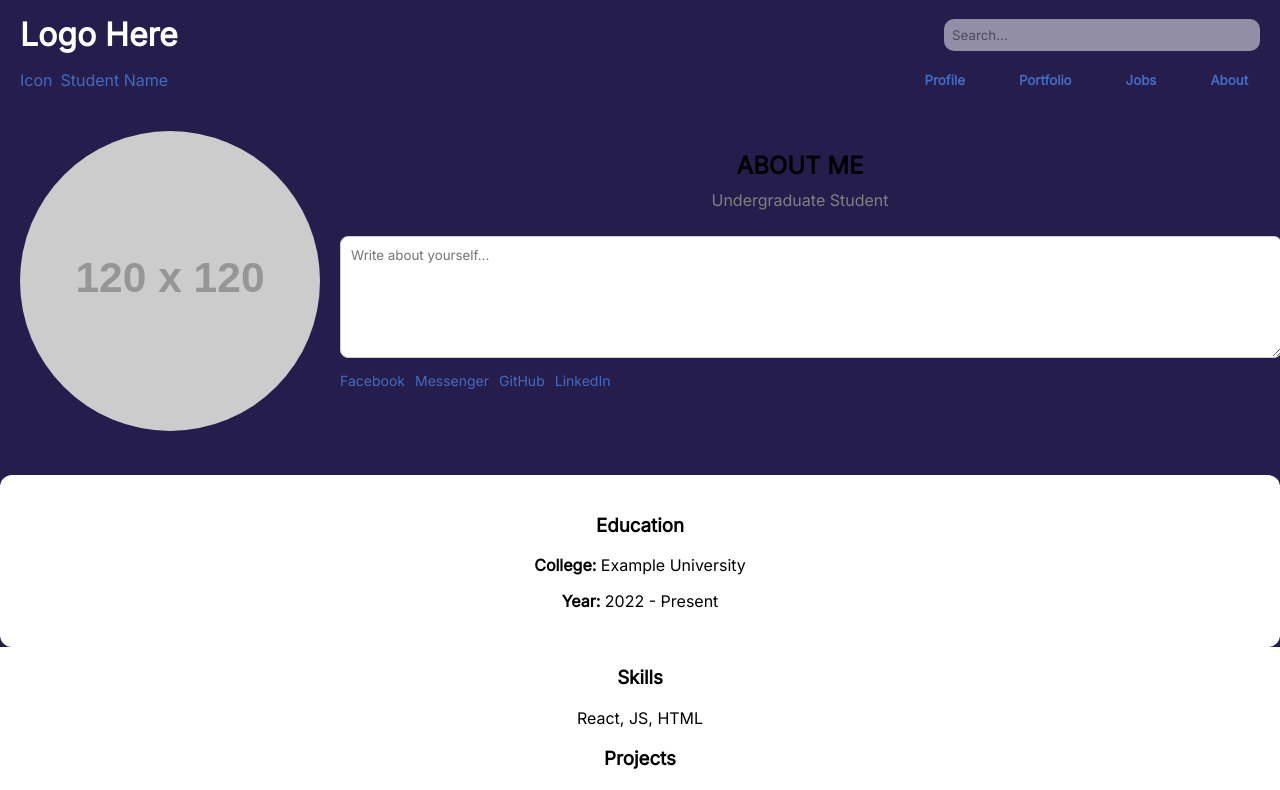
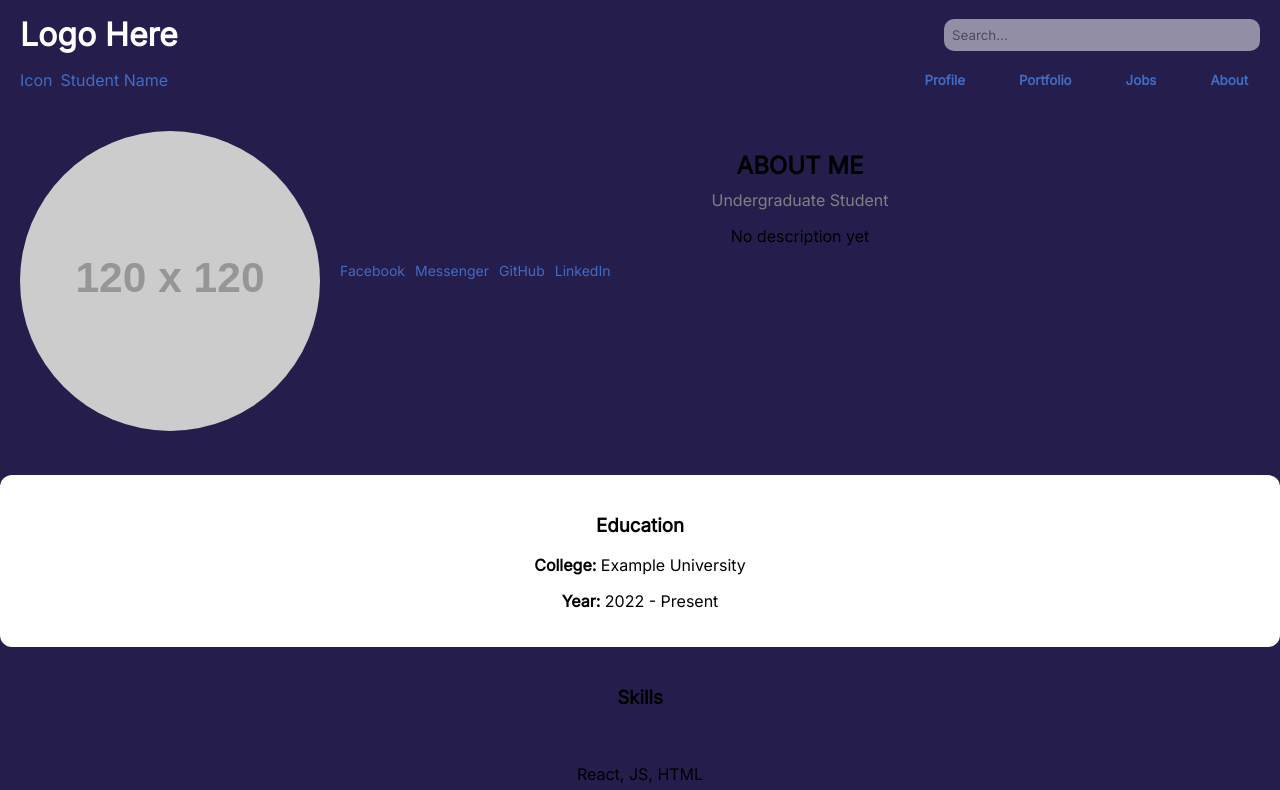
Before and after one commit to cdvincoy/cmsc126-ProjectDyV-FinalProject, a React (Create React App) app in the folder client/: page /dashboard in a window 1280 px wide. Shown: the top 790 px of the page. Built offline with nearby package versions, Linux system fonts and the light colour scheme.

Commit message:
Updated dashboard

```diff
--- a/client/src/pages/DashboardPage.js
+++ b/client/src/pages/DashboardPage.js
@@ -4,7 +4,6 @@ import "./Dashboard.css";
 function DashboardPage() {
   const [page, setPage] = useState("profile");
   const [isEditing, setIsEditing] = useState(false);
-
   const [about, setAbout] = useState("");
 
   return (
@@ -12,15 +11,20 @@ function DashboardPage() {
 
       {/* HEADER */}
       <header className="dashboard-header">
+
         <div className="top-row">
           <h1 className="logo">Logo Here</h1>
+
           <input
             type="text"
             placeholder="Search..."
             className="search-bar"
           />
         </div>
+
         <div className="bottom-row">
+
+          {/* USER INFO → SETTINGS */}
           <div
             className="user-info"
             onClick={() => setPage("settings")}
@@ -29,19 +33,21 @@ function DashboardPage() {
             <span>Student Name</span>
           </div>
 
-            <nav>
+          {/* NAVIGATION */}
+          <nav className="nav">
             <button onClick={() => setPage("profile")}>Profile</button>
             <button onClick={() => setPage("portfolio")}>Portfolio</button>
             <button onClick={() => setPage("jobs")}>Jobs</button>
             <button onClick={() => setPage("about")}>About</button>
           </nav>
+
         </div>
       </header>
 
-      {/* CONTENT */}
+      {/* MAIN CONTENT */}
       <main>
 
-        {/* SETTINGS (FIXED POSITION) */}
+        {/* SETTINGS */}
         {page === "settings" && (
           <section>
             <h2>Settings</h2>
@@ -52,25 +58,41 @@ function DashboardPage() {
           </section>
         )}
 
+        {/* PROFILE */}
         {page === "profile" && (
-          <section>
-            <div className="basic_info">
+          <section className="basic_info">
+
             {/* TOP SECTION */}
             <div className="basic_top">
 
-                    {/* LEFT: IMAGE */}
+              {/* IMAGE */}
               <div className="basic_left">
-                        <img src="https://via.placeholder.com/120" alt="user" className="profile_img"/>
+                <img
+                  src="https://via.placeholder.com/120"
+                  alt="user"
+                  className="profile_img"
+                />
               </div>
 
-                    {/* RIGHT: INFO */}
+              {/* INFO */}
               <div className="basic_right">
 
                 <h2>ABOUT ME</h2>
+
                 <p className="designation">
                   Undergraduate Student
                 </p>
-                    <textarea value={about} onChange={(e) => setAbout(e.target.value)} placeholder="Write about yourself..."/>
+
+                {/* EDIT MODE TOGGLE */}
+                {isEditing ? (
+                  <textarea
+                    value={about}
+                    onChange={(e) => setAbout(e.target.value)}
+                    placeholder="Write about yourself..."
+                  />
+                ) : (
+                  <p>{about || "No description yet"}</p>
+                )}
 
                 {/* SOCIALS */}
                 <div className="socials">
@@ -85,22 +107,27 @@ function DashboardPage() {
 
             {/* BOTTOM SECTION */}
             <div className="basic_bottom">
+
               <h3>Education</h3>
+
               <div className="education_card">
                 <p><strong>College:</strong> Example University</p>
                 <p><strong>Year:</strong> 2022 - Present</p>
               </div>
+
             </div>
 
-</div>
+            {/* EXTRA SECTIONS */}
             <h3>Skills</h3>
             <p>React, JS, HTML</p>
 
             <h3>Projects</h3>
             <p>Project 1, Project 2</p>
+
           </section>
         )}
 
+        {/* PORTFOLIO */}
         {page === "portfolio" && (
           <section>
             <h2>Portfolio (Other Users)</h2>
@@ -108,6 +135,7 @@ function DashboardPage() {
           </section>
         )}
 
+        {/* JOBS */}
         {page === "jobs" && (
           <section>
             <h2>Jobs / Collaboration</h2>
@@ -115,6 +143,7 @@ function DashboardPage() {
           </section>
         )}
 
+        {/* ABOUT */}
         {page === "about" && (
           <section>
             <h2>About System</h2>
@@ -123,61 +152,9 @@ function DashboardPage() {
         )}
 
       </main>
+
     </div>
   );
 }
 
 export default DashboardPage;
-
-// import React from "react";
-
-// function DashboardPage() {
-//   return (
-//     <div className="dashboard">
-//       <header className="dashboard-header">
-//         Header
-//       </header>
-
-//       <main className="dashboard-content">
-//         <section className="profile-section">
-//           <h2>About Me</h2>
-//           <h1>How to make this editable like undergraduate or graduate student</h1>
-//           <p>Description you want so like also an editable textbox</p>
-//           <p>Your image</p>
-//           <education>From education tables in database</education>
-//           <p></p>
-//         </section>
-
-//         <section className="skills-section">
-//           <h1>Skills</h1>
-//           <h2>Soft Skills</h2>
-//           soft skills for each card under here choose icon(can we use api)
-//           then icon, title, description
-//           <h2>Hard Skills</h2>
-//           icon and name as well
-//         </section>
-
-//         <section className="projects-section">
-//             <Projects>
-//                 <icon>
-//                 </icon>
-//                 title
-//                 description
-//                 So we did add something like this
-//                 in the database but looking at it now,
-//                 is it really needed? when i can just add
-//                 editable boxes in frontend
-//             </Projects>
-//         </section>
-
-//         <section className="achievements-section">
-//           <h1>
-//             achievements and description image as well, all user editable
-//           </h1>
-//         </section>
-//       </main>
-//     </div>
-//   );
-// }
-
-// export default DashboardPage;
```
Lines whose indentation alone changed are shown as unchanged.
